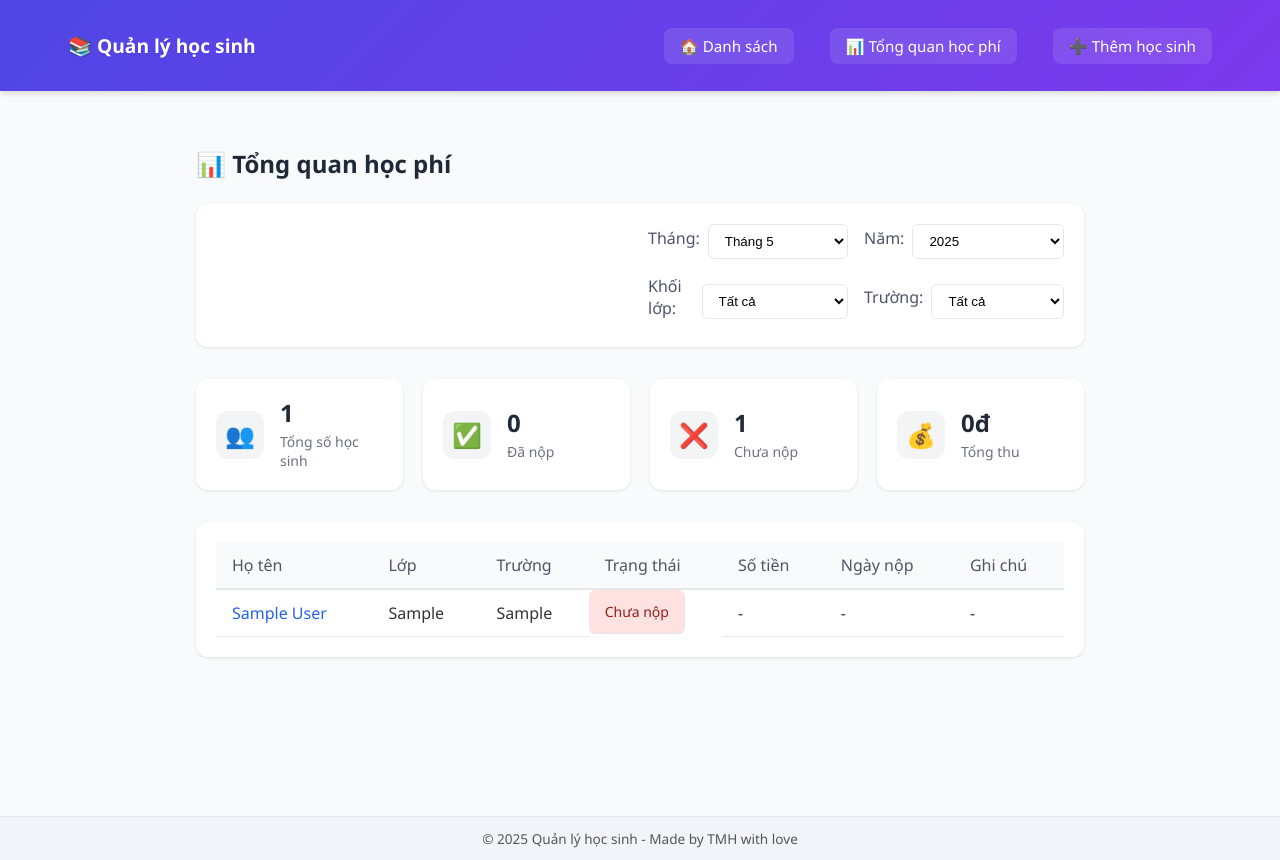
After one commit to HongTr/qlhs, a Flask app: page /tuition-dashboard in a window 1280 px wide. The commit adds this page. Run offline with Flask 3, Linux system fonts and the light colour scheme; tables that the repository leaves empty hold one stand-in row (values such as "Sample post").

Commit message:
quan ly tong quat

```diff
--- a/app.py
+++ b/app.py
@@ -3,6 +3,7 @@ from models import db, Student, TuitionPayment   # <-- import từ models.py
 import os
 from flask_migrate import Migrate
 from datetime import datetime
+from sqlalchemy import func, and_
 
 app = Flask(__name__, instance_relative_config=True)
 
@@ -247,5 +248,66 @@ def toggle_tuition_payment(id):
             'message': 'Có lỗi xảy ra: ' + str(e)
         }), 500
 
+@app.route('/tuition-dashboard')
+def tuition_dashboard():
+    # Lấy năm từ query parameter, mặc định là năm hiện tại
+    year = request.args.get('year', datetime.now().year, type=int)
+    month = request.args.get('month', datetime.now().month, type=int)
+
+    # Lấy danh sách các trường và lớp để filter
+    schools = db.session.query(Student.school).distinct().order_by(Student.school).all()
+    schools = [school[0] for school in schools]
+    all_grades = get_all_grades()
+
+    # Lấy các tham số filter
+    selected_grade = request.args.get('grade')
+    selected_school = request.args.get('school')
+
+    # Query cơ bản cho học sinh
+    student_query = Student.query
+
+    # Áp dụng các filter
+    if selected_grade and selected_grade.isdigit():
+        student_query = student_query.filter_by(grade=selected_grade)
+    if selected_school:
+        student_query = student_query.filter_by(school=selected_school)
+
+    # Lấy tất cả học sinh theo filter
+    students = student_query.all()
+
+    # Lấy thông tin thanh toán của tháng và năm đã chọn
+    payments = TuitionPayment.query.filter(
+        and_(
+            TuitionPayment.student_id.in_([s.id for s in students]),
+            TuitionPayment.year == year,
+            TuitionPayment.month == month
+        )
+    ).all()
+
+    # Tạo dictionary để dễ dàng kiểm tra thanh toán
+    payment_dict = {payment.student_id: payment for payment in payments}
+
+    # Tính toán thống kê
+    total_students = len(students)
+    paid_students = len(payments)
+    unpaid_students = total_students - paid_students
+    total_amount = sum(payment.amount for payment in payments)
+
+    return render_template('tuition_dashboard.html',
+                         year=year,
+                         month=month,
+                         students=students,
+                         payment_dict=payment_dict,
+                         schools=schools,
+                         grades=all_grades,
+                         selected_grade=selected_grade,
+                         selected_school=selected_school,
+                         stats={
+                             'total_students': total_students,
+                             'paid_students': paid_students,
+                             'unpaid_students': unpaid_students,
+                             'total_amount': total_amount
+                         })
+
 if __name__ == '__main__':
     app.run(debug=True)
--- a/templates/layout.html
+++ b/templates/layout.html
@@ -44,6 +44,7 @@
     </h1>
     <nav class="nav-links">
       <a href="{{ url_for('index') }}">🏠 Danh sách</a>
+      <a href="{{ url_for('tuition_dashboard') }}">📊 Tổng quan học phí</a>
       <a href="{{ url_for('add_student') }}">➕ Thêm học sinh</a>
     </nav>
   </div>
--- /dev/null
+++ b/templates/tuition_dashboard.html
@@ -0,0 +1,358 @@
+{% extends 'layout.html' %}
+{% block title %}Tổng quan học phí{% endblock %}
+
+{% block content %}
+<div class="dashboard">
+    <div class="dashboard-header">
+        <h1>📊 Tổng quan học phí</h1>
+
+        <div class="filter-section">
+            <!-- Bộ lọc thời gian -->
+            <div class="time-filter">
+                <div class="filter-group">
+                    <label for="month-filter">Tháng:</label>
+                    <select id="month-filter" onchange="applyFilters()">
+                        {% for m in range(1, 13) %}
+                        <option value="{{ m }}" {% if month == m %}selected{% endif %}>
+                            Tháng {{ m }}
+                        </option>
+                        {% endfor %}
+                    </select>
+                </div>
+                <div class="filter-group">
+                    <label for="year-filter">Năm:</label>
+                    <select id="year-filter" onchange="applyFilters()">
+                        {% for y in range(year-2, year+3) %}
+                        <option value="{{ y }}" {% if year == y %}selected{% endif %}>
+                            {{ y }}
+                        </option>
+                        {% endfor %}
+                    </select>
+                </div>
+            </div>
+
+            <!-- Bộ lọc học sinh -->
+            <div class="student-filter">
+                <div class="filter-group">
+                    <label for="grade-filter">Khối lớp:</label>
+                    <select id="grade-filter" onchange="applyFilters()">
+                        <option value="">Tất cả</option>
+                        {% for grade in grades %}
+                        <option value="{{ grade }}" {% if selected_grade == grade|string %}selected{% endif %}>
+                            Lớp {{ grade }}
+                        </option>
+                        {% endfor %}
+                    </select>
+                </div>
+                <div class="filter-group">
+                    <label for="school-filter">Trường:</label>
+                    <select id="school-filter" onchange="applyFilters()">
+                        <option value="">Tất cả</option>
+                        {% for school in schools %}
+                        <option value="{{ school }}" {% if selected_school == school %}selected{% endif %}>
+                            {{ school }}
+                        </option>
+                        {% endfor %}
+                    </select>
+                </div>
+            </div>
+        </div>
+    </div>
+
+    <!-- Thống kê tổng quan -->
+    <div class="stats-grid">
+        <div class="stat-card">
+            <div class="stat-icon">👥</div>
+            <div class="stat-content">
+                <div class="stat-value">{{ stats.total_students }}</div>
+                <div class="stat-label">Tổng số học sinh</div>
+            </div>
+        </div>
+        <div class="stat-card">
+            <div class="stat-icon">✅</div>
+            <div class="stat-content">
+                <div class="stat-value">{{ stats.paid_students }}</div>
+                <div class="stat-label">Đã nộp</div>
+            </div>
+        </div>
+        <div class="stat-card">
+            <div class="stat-icon">❌</div>
+            <div class="stat-content">
+                <div class="stat-value">{{ stats.unpaid_students }}</div>
+                <div class="stat-label">Chưa nộp</div>
+            </div>
+        </div>
+        <div class="stat-card">
+            <div class="stat-icon">💰</div>
+            <div class="stat-content">
+                <div class="stat-value">{{ "{:,.0f}".format(stats.total_amount) }}đ</div>
+                <div class="stat-label">Tổng thu</div>
+            </div>
+        </div>
+    </div>
+
+    <!-- Danh sách học sinh -->
+    <div class="student-table-wrapper">
+        <table class="student-table">
+            <thead>
+                <tr>
+                    <th>Họ tên</th>
+                    <th>Lớp</th>
+                    <th>Trường</th>
+                    <th>Trạng thái</th>
+                    <th>Số tiền</th>
+                    <th>Ngày nộp</th>
+                    <th>Ghi chú</th>
+                </tr>
+            </thead>
+            <tbody>
+                {% for student in students %}
+                <tr class="{{ 'paid' if student.id in payment_dict else 'unpaid' }}">
+                    <td>
+                        <a href="{{ url_for('student_detail', id=student.id) }}" class="student-link">
+                            {{ student.name }}
+                        </a>
+                    </td>
+                    <td>{{ student.grade }}</td>
+                    <td>{{ student.school }}</td>
+                    {% if student.id in payment_dict %}
+                        {% set payment = payment_dict[student.id] %}
+                        <td class="status paid">Đã nộp</td>
+                        <td class="amount">{{ "{:,.0f}".format(payment.amount) }}đ</td>
+                        <td>{{ payment.paid_date.strftime('%d/%m/%Y') }}</td>
+                        <td>{{ payment.note or '' }}</td>
+                    {% else %}
+                        <td class="status unpaid">Chưa nộp</td>
+                        <td>-</td>
+                        <td>-</td>
+                        <td>-</td>
+                    {% endif %}
+                </tr>
+                {% endfor %}
+            </tbody>
+        </table>
+    </div>
+</div>
+
+<style>
+.dashboard {
+    padding: 20px;
+    max-width: 1400px;
+    margin: 0 auto;
+}
+
+.dashboard-header {
+    margin-bottom: 32px;
+}
+
+.dashboard-header h1 {
+    font-size: 24px;
+    color: #1f2937;
+    margin-bottom: 24px;
+}
+
+.filter-section {
+    display: flex;
+    flex-direction: column;
+    gap: 16px;
+    background: white;
+    padding: 20px;
+    border-radius: 12px;
+    box-shadow: 0 1px 3px rgba(0, 0, 0, 0.1);
+}
+
+.time-filter,
+.student-filter {
+    display: flex;
+    gap: 16px;
+    flex-wrap: wrap;
+}
+
+.filter-group {
+    flex: 1;
+    min-width: 200px;
+}
+
+.filter-group label {
+    display: block;
+    margin-bottom: 8px;
+    color: #4b5563;
+    font-weight: 500;
+}
+
+.filter-group select {
+    width: 100%;
+    padding: 8px 12px;
+    border: 1px solid #e5e7eb;
+    border-radius: 6px;
+    background-color: white;
+}
+
+.stats-grid {
+    display: grid;
+    grid-template-columns: repeat(auto-fit, minmax(200px, 1fr));
+    gap: 20px;
+    margin-bottom: 32px;
+}
+
+.stat-card {
+    background: white;
+    padding: 20px;
+    border-radius: 12px;
+    box-shadow: 0 1px 3px rgba(0, 0, 0, 0.1);
+    display: flex;
+    align-items: center;
+    gap: 16px;
+}
+
+.stat-icon {
+    font-size: 24px;
+    width: 48px;
+    height: 48px;
+    background: #f3f4f6;
+    border-radius: 12px;
+    display: flex;
+    align-items: center;
+    justify-content: center;
+}
+
+.stat-content {
+    flex: 1;
+}
+
+.stat-value {
+    font-size: 24px;
+    font-weight: 600;
+    color: #1f2937;
+    line-height: 1.2;
+}
+
+.stat-label {
+    color: #6b7280;
+    font-size: 14px;
+    margin-top: 4px;
+}
+
+.student-table-wrapper {
+    background: white;
+    border-radius: 12px;
+    padding: 20px;
+    box-shadow: 0 1px 3px rgba(0, 0, 0, 0.1);
+    overflow-x: auto;
+}
+
+.student-table {
+    width: 100%;
+    border-collapse: collapse;
+    text-align: left;
+}
+
+.student-table th {
+    background: #f9fafb;
+    padding: 12px 16px;
+    font-weight: 500;
+    color: #4b5563;
+    border-bottom: 2px solid #e5e7eb;
+}
+
+.student-table td {
+    padding: 12px 16px;
+    border-bottom: 1px solid #e5e7eb;
+}
+
+.student-link {
+    color: #2563eb;
+    text-decoration: none;
+    font-weight: 500;
+}
+
+.student-link:hover {
+    text-decoration: underline;
+}
+
+.status {
+    display: inline-flex;
+    align-items: center;
+    padding: 4px 8px;
+    border-radius: 6px;
+    font-weight: 500;
+    font-size: 14px;
+}
+
+.status.paid {
+    background: #d1fae5;
+    color: #065f46;
+}
+
+.status.unpaid {
+    background: #fee2e2;
+    color: #991b1b;
+}
+
+.amount {
+    font-family: monospace;
+    font-size: 14px;
+}
+
+tr.paid {
+    background-color: #f0fdf4;
+}
+
+tr.unpaid {
+    background-color: #fff;
+}
+
+@media (max-width: 768px) {
+    .filter-section {
+        padding: 16px;
+    }
+
+    .filter-group {
+        min-width: 100%;
+    }
+
+    .stat-card {
+        padding: 16px;
+    }
+
+    .student-table-wrapper {
+        padding: 12px;
+        margin: 0 -20px;
+        border-radius: 0;
+    }
+
+    .student-table th,
+    .student-table td {
+        padding: 8px 12px;
+    }
+}
+</style>
+
+<script>
+function applyFilters() {
+    const month = document.getElementById('month-filter').value;
+    const year = document.getElementById('year-filter').value;
+    const grade = document.getElementById('grade-filter').value;
+    const school = document.getElementById('school-filter').value;
+
+    const url = new URL(window.location);
+
+    url.searchParams.set('month', month);
+    url.searchParams.set('year', year);
+
+    if (grade) {
+        url.searchParams.set('grade', grade);
+    } else {
+        url.searchParams.delete('grade');
+    }
+
+    if (school) {
+        url.searchParams.set('school', school);
+    } else {
+        url.searchParams.delete('school');
+    }
+
+    window.location = url;
+}
+</script>
+{% endblock %}
```
Also changed, not shown: templates/detail.html (+16 -20 lines).
